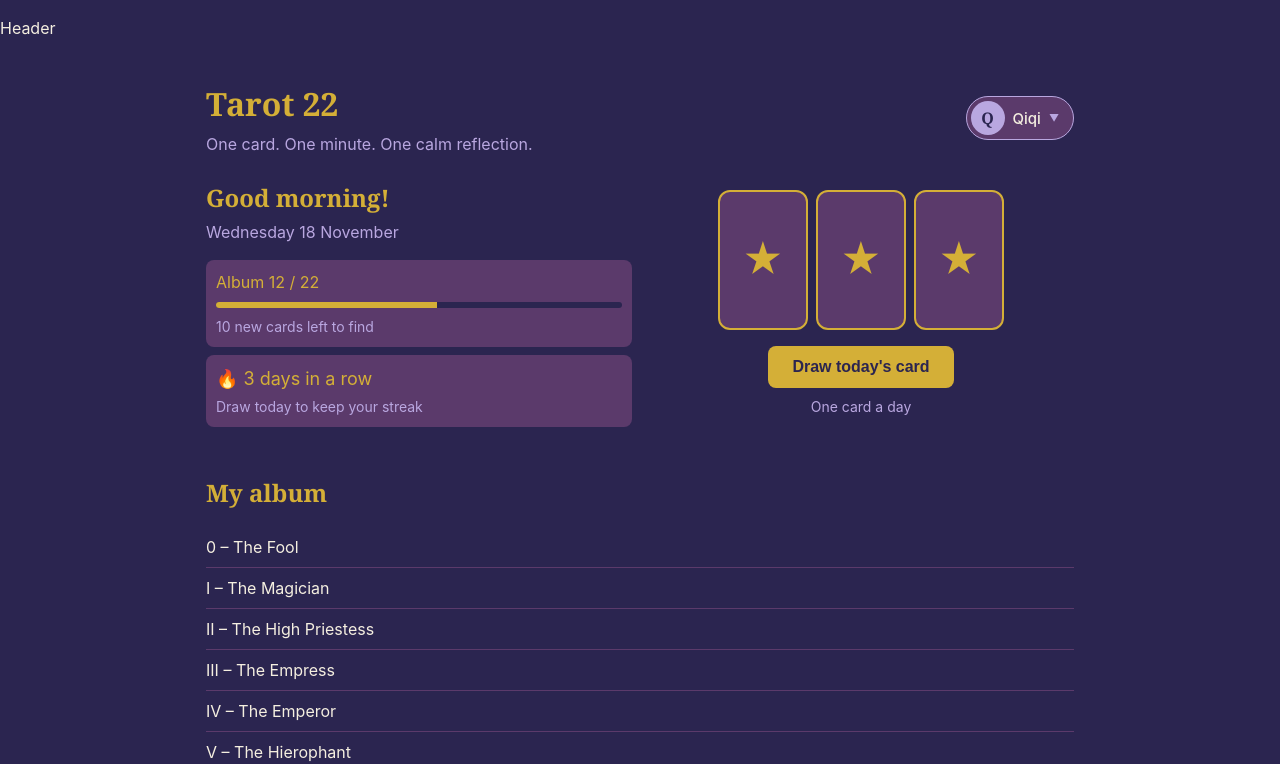
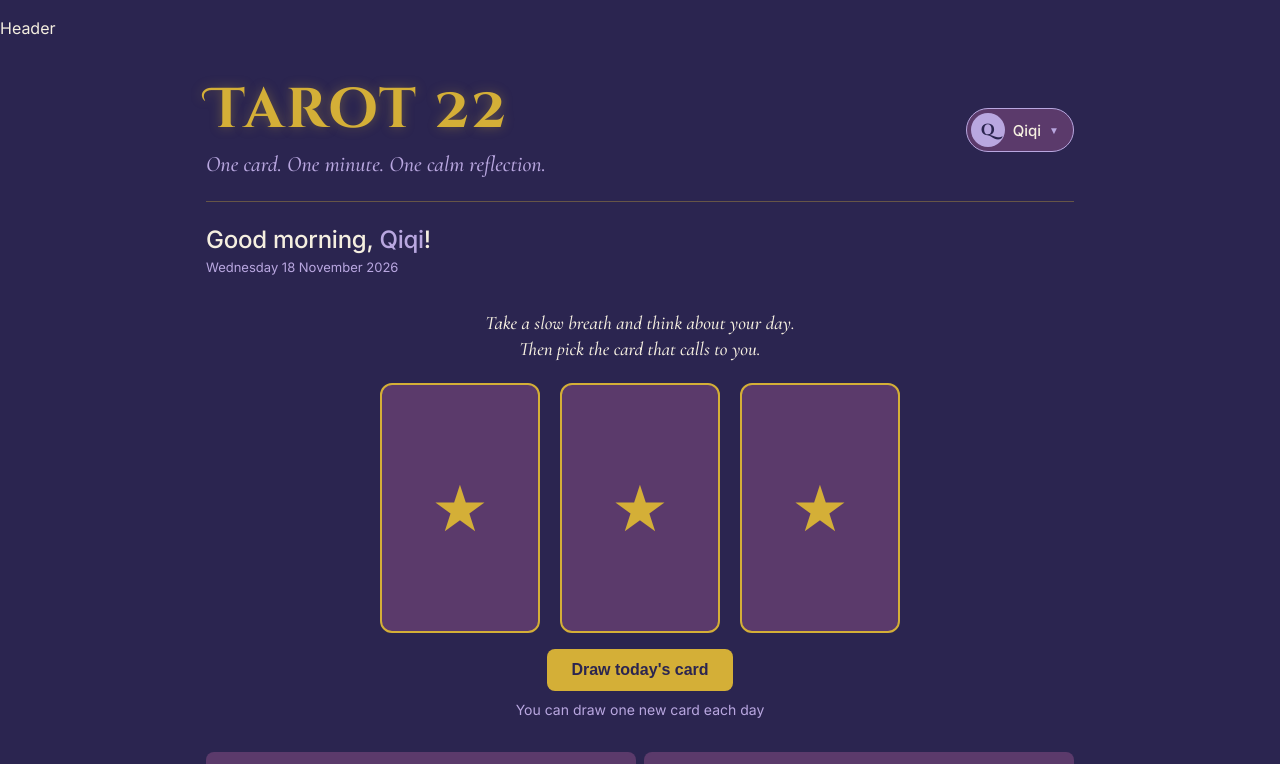
Before and after one commit to patrikhilton/daily-card-app, a React (Vite) app: page / in a window 1280 px wide. Shown: the top 764 px of the page. Built offline with nearby package versions, Linux system fonts and the light colour scheme.

Commit message:
Polish Page 3: greeting, instruction, bigger cards, title style
- "Good morning, <name>!" with the date
- Instruction above the cards
- Cards above album/streak, bigger, hover glow
- Ancient-style Tarot 22 title + tagline, thin gold line
- Username passed from App as a prop

```diff
--- a/index.html
+++ b/index.html
@@ -5,6 +5,16 @@
     <link rel="icon" type="image/svg+xml" href="/favicon.svg" />
     <meta name="viewport" content="width=device-width, initial-scale=1.0" />
     <title>Tarot 22 · One calm reflection a day</title>
+    <!-- Fonts from Google Fonts:
+         Cinzel Decorative (app title, like old tarot card lettering),
+         Cormorant Garamond italic (tagline, like an old book),
+         Cinzel (headings), Inter (greeting and normal text) -->
+    <link rel="preconnect" href="https://fonts.googleapis.com" />
+    <link rel="preconnect" href="https://fonts.gstatic.com" crossorigin />
+    <link
+      rel="stylesheet"
+      href="https://fonts.googleapis.com/css2?family=Cinzel+Decorative:wght@700&family=Cormorant+Garamond:ital,wght@1,500&family=Cinzel:wght@600;700&family=Inter:wght@400;500&display=swap"
+    />
   </head>
   <body>
     <div id="root"></div>
--- a/src/App.css
+++ b/src/App.css
@@ -10,17 +10,46 @@
   gap: 12px; /* space between title and profile on small phones */
 }
 
-/* App title "Tarot 22" */
+/* App title "Tarot 22": ornate capitals like the lettering on old tarot cards */
 .app-title {
   margin: 0;
-  font-family: "Cinzel", Georgia, serif; /* same heading font as "Good morning!" */
+  font-family: "Cinzel Decorative", "Cinzel", Georgia, serif; /* ancient, decorative letters */
+  font-size: 40px; /* phone */
+  font-weight: 700;
+  line-height: 1.1;
+  letter-spacing: 0.04em; /* a little space between letters, like carved text */
   color: #D4AF37; /* gold = special (same as $gold) */
+  text-shadow: 0 0 12px rgba(212, 175, 55, 0.35); /* soft gold glow, like candlelight */
 }
 
 /* Tagline under the title: "One card. One minute. One calm reflection." */
 .app-tagline {
-  margin: 4px 0 0; /* small space above */
+  margin: 6px 0 0; /* small space above */
+  font-family: "Cormorant Garamond", Georgia, serif; /* elegant old-book letters */
+  font-style: italic;
+  font-size: 19px; /* phone */
+  font-weight: 500;
   color: #B9A7E0; /* lavender = less important info (same as $lavender) */
+}
+
+/* Thin line between the title row and the page */
+.app-divider {
+  width: calc(100% - 32px); /* leaves 16px on each side, like the text */
+  max-width: 868px; /* 900px page minus the 2 × 16px side space */
+  margin: 20px auto 0; /* space above, centred */
+  border: none; /* remove the browser's default 3D line */
+  border-top: 1px solid rgba(212, 175, 55, 0.35); /* thin, soft gold ($gold, see-through) */
+}
+
+/* Tablet and laptop (768px and wider): bigger title and tagline */
+@media (min-width: 768px) {
+  .app-title {
+    font-size: 56px;
+  }
+
+  .app-tagline {
+    font-size: 22px;
+  }
 }
 
 /* Every page (Page 3, My album, Page 6...): same width and side space,
--- a/src/App.jsx
+++ b/src/App.jsx
@@ -6,6 +6,10 @@ import Page6 from './pages/Page6'
 import './App.css'
 
 function App() {
+  // Fake for now. Later: the logged-in user from Tharanga's login part.
+  // Written once here, then given to the pages that need it (as a "prop").
+  const username = 'Qiqi'
+
   return (
     <>
       <Header />
@@ -16,9 +20,11 @@ function App() {
             <h1 className="app-title">Tarot 22</h1>
             <p className="app-tagline">One card. One minute. One calm reflection.</p>
           </div>
-          <ProfileMenu />
+          <ProfileMenu username={username} />
         </div>
-        <Page3 />
+        {/* Thin line between the title row and the page */}
+        <hr className="app-divider" />
+        <Page3 username={username} />
         <Page5 />
         <Page6 />
       </main>
--- a/src/components/ProfileMenu.jsx
+++ b/src/components/ProfileMenu.jsx
@@ -3,8 +3,8 @@ import './ProfileMenu.scss' // styles for the profile button and menu
 
 // Profile button (top right, next to "Tarot 22") with a small menu.
 // It lives in its own file so every page can use it.
-function ProfileMenu() {
-  const username = 'Qiqi' // later: the logged-in user (Tharanga's part)
+// "username" comes from App.jsx (a prop), so the name is written in one place only.
+function ProfileMenu({ username }) {
   const initial = username[0].toUpperCase() // first letter, e.g. "Q"
 
   // Is the menu open? Starts closed (false).
--- a/src/pages/Page3.css
+++ b/src/pages/Page3.css
@@ -12,15 +12,34 @@
 }
 .draw__title {
   margin: 0;
-  font-family: "Cinzel", Georgia, serif;
-  color: #D4AF37;
+  font-family: "Inter", system-ui, sans-serif;
+  font-size: 22px;
+  font-weight: 500;
+  line-height: 1.2;
+  letter-spacing: -0.01em;
+  color: #F5EFE0;
+}
+.draw__username {
+  color: #B9A7E0;
 }
 .draw__date {
   margin: 4px 0 0;
+  font-family: "Inter", system-ui, sans-serif;
+  font-size: 13px;
   color: #B9A7E0;
 }
 .draw__deck {
   grid-area: deck;
+  margin: 16px 0;
+}
+.draw__instruction {
+  margin: 0 0 20px;
+  font-family: "Cormorant Garamond", Georgia, serif;
+  font-style: italic;
+  font-size: 19px;
+  line-height: 1.4;
+  color: #F5EFE0;
+  text-align: center;
 }
 .draw__cards {
   display: flex;
@@ -29,16 +48,27 @@
   margin-bottom: 16px;
 }
 .draw__card-back {
-  width: 90px;
-  height: 140px;
+  width: 105px;
+  height: 165px;
   display: flex;
   align-items: center;
   justify-content: center;
-  font-size: 40px;
+  font-size: 44px;
   color: #D4AF37;
   background: #5B3A6B;
   border: 2px solid #D4AF37;
   border-radius: 12px;
+  cursor: pointer;
+  transition: transform 0.25s ease, box-shadow 0.25s ease;
+}
+.draw__card-back:hover {
+  transform: translateY(-10px) scale(1.1);
+  box-shadow: 0 0 20px rgba(212, 175, 55, 0.6);
+}
+@media (prefers-reduced-motion: reduce) {
+  .draw__card-back {
+    transition: none;
+  }
 }
 .draw__button {
   padding: 12px 24px;
@@ -99,15 +129,20 @@
 }
 @media (min-width: 768px) {
   .draw {
-    grid-template-columns: 1fr 1fr;
-    grid-template-areas: "greeting deck" "stats    deck";
-    align-items: center;
     text-align: left;
   }
   .draw__deck {
     text-align: center;
   }
-  .draw__stats {
-    flex-direction: column;
+  .draw__title {
+    font-size: 24px;
+  }
+  .draw__cards {
+    gap: 20px;
+  }
+  .draw__card-back {
+    width: 160px;
+    height: 250px;
+    font-size: 64px;
   }
 }/*# sourceMappingURL=Page3.css.map */
--- a/src/pages/Page3.jsx
+++ b/src/pages/Page3.jsx
@@ -1,6 +1,7 @@
 import './Page3.scss' // connects the style file to this page. Without it, Page 3 has no colours or layout.
 
-function Page3() {
+// "username" comes from App.jsx (a prop), so the name is written in one place only.
+function Page3({ username }) {
   // Fake numbers for now (Sprint 1). Later they come from the logged-in user.
   const collected = 12 // cards in the album
   const total = 22 // all Major Arcana cards
@@ -13,18 +14,27 @@ function Page3() {
   return (
     <section className="draw">
       <div className="draw__greeting">
-        <h2 className="draw__title">Good morning!</h2>
-        <p className="draw__date">Wednesday 18 November</p>
+        <h2 className="draw__title">
+          Good morning, <span className="draw__username">{username}</span>!
+        </h2>
+        <p className="draw__date">Wednesday 18 November 2026</p>
       </div>
 
+      {/* Cards, button and hint: in the middle, above the album */}
       <div className="draw__deck">
+        {/* Instruction: tells the player what to do */}
+        <p className="draw__instruction">
+          Take a slow breath and think about your day.
+          <br />
+          Then pick the card that calls to you.
+        </p>
         <div className="draw__cards">
           <div className="draw__card-back">★</div>
           <div className="draw__card-back">★</div>
           <div className="draw__card-back">★</div>
         </div>
         <button className="draw__button">Draw today's card</button>
-        <p className="draw__hint">One card a day</p>
+        <p className="draw__hint">You can draw one new card each day</p>
       </div>
 
       <div className="draw__stats">
--- a/src/pages/Page3.scss
+++ b/src/pages/Page3.scss
@@ -1,7 +1,7 @@
 @use "../styles/variables" as *;
 
 // Page 3: Home / Draw
-// Mobile first: one column, top to bottom
+// One column on all screens: greeting, the cards in the middle, then album + streak
 .draw {
   display: grid;
   gap: 16px;
@@ -20,19 +20,43 @@
     grid-area: greeting;
   }
 
+  // "Good morning, Qiqi!": clean and neat (Inter, a simple modern font),
+  // so it looks different from the fancy gold "Tarot 22" title above
   &__title {
     margin: 0;
-    font-family: $font-heading;
-    color: $gold;
+    font-family: $font-body; // Inter: plain, tidy letters
+    font-size: 22px;
+    font-weight: 500; // medium, not too heavy
+    line-height: 1.2;
+    letter-spacing: -0.01em; // letters slightly closer = neater
+    color: $cream; // cream, not gold, so it doesn't compete with the title
+  }
+
+  &__username {
+    color: $lavender; // the name stands out softly
   }
 
   &__date {
     margin: 4px 0 0;
+    font-family: $font-body; // simple, clean text
+    font-size: 13px; // small and calm, written exactly as typed: "Wednesday 18 November 2026"
     color: $lavender;
   }
 
   &__deck {
     grid-area: deck;
+    margin: 16px 0; // extra space above (greeting) and below (album boxes) the cards
+  }
+
+  // Instruction above the cards: "Take a slow breath..."
+  &__instruction {
+    margin: 0 0 20px; // space between the instruction and the cards
+    font-family: "Cormorant Garamond", Georgia, serif; // same calm old-book style as the tagline
+    font-style: italic;
+    font-size: 19px;
+    line-height: 1.4;
+    color: $cream; // easy to read on navy
+    text-align: center; // always in the middle, above the cards
   }
 
   // The 3 face-down cards in a row
@@ -44,16 +68,29 @@
   }
 
   &__card-back {
-    width: 90px;
-    height: 140px;
+    width: 105px; // phone: 3 cards + gaps still fit on a small screen
+    height: 165px; // tarot card shape: taller than wide
     display: flex;
     align-items: center;
     justify-content: center;
-    font-size: 40px;
+    font-size: 44px; // the ★
     color: $gold;
     background: $plum;
     border: 2px solid $gold;
     border-radius: 12px;
+    cursor: pointer; // hand cursor: "you can pick this card"
+    transition: transform 0.25s ease, box-shadow 0.25s ease; // smooth change, not a jump
+
+    // Hover effect "lift and glow": the card rises, grows and glows gold
+    &:hover {
+      transform: translateY(-10px) scale(1.1); // up 10px and 10% bigger
+      box-shadow: 0 0 20px rgba(212, 175, 55, 0.6); // soft gold glow ($gold)
+    }
+
+    // People who turn off animations on their computer get no movement
+    @media (prefers-reduced-motion: reduce) {
+      transition: none;
+    }
   }
 
   &__button {
@@ -125,21 +162,27 @@
     color: $lavender; // lavender = less important info
   }
 
-  // Tablet and desktop: two columns side by side
+  // Tablet and desktop: text on the left, cards stay in the middle
   @include tablet {
-    grid-template-columns: 1fr 1fr;
-    grid-template-areas:
-      "greeting deck"
-      "stats    deck";
-    align-items: center;
     text-align: left;
 
     &__deck {
-      text-align: center;
+      text-align: center; // cards, button and hint in the middle of the page
     }
 
-    &__stats {
-      flex-direction: column;
+    &__title {
+      font-size: 24px; // a little bigger on larger screens
+    }
+
+    // Bigger cards on tablet and laptop, where there is more space
+    &__cards {
+      gap: 20px; // more space between the cards
+    }
+
+    &__card-back {
+      width: 160px;
+      height: 250px;
+      font-size: 64px; // bigger ★
     }
   }
 }
--- /dev/null
+++ b/src/styles/global.css
@@ -0,0 +1,12 @@
+* {
+  box-sizing: border-box;
+}
+
+body {
+  margin: 0;
+  min-height: 100vh;
+  background: #2B2550;
+  color: #F5EFE0;
+  font-family: "Inter", system-ui, sans-serif;
+  line-height: 1.5;
+}/*# sourceMappingURL=global.css.map */
```
Also changed, not shown: src/pages/Page5.css (added, +17 -0 lines), 2 other files (tests, documents, lock files or other folders).
